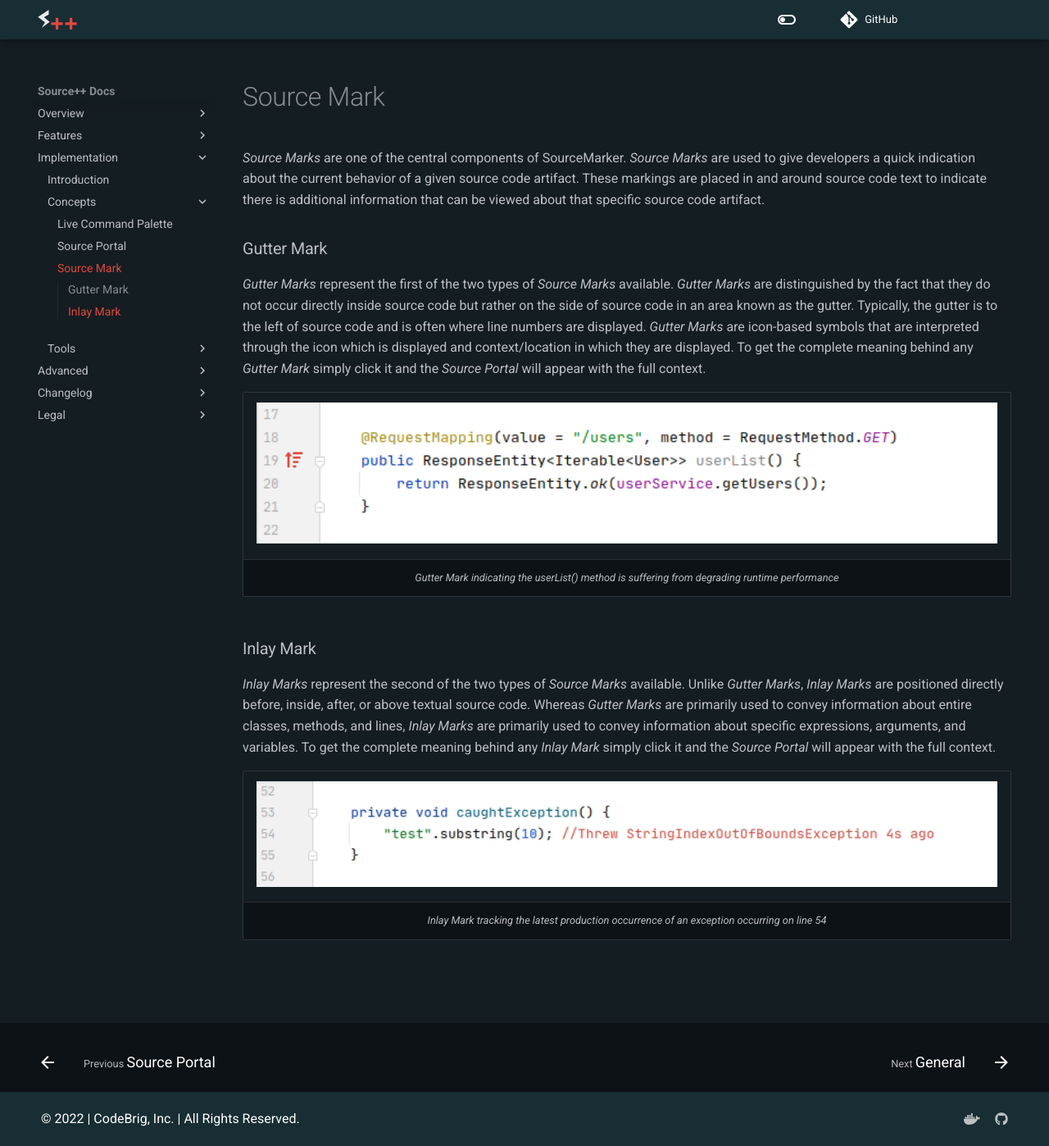
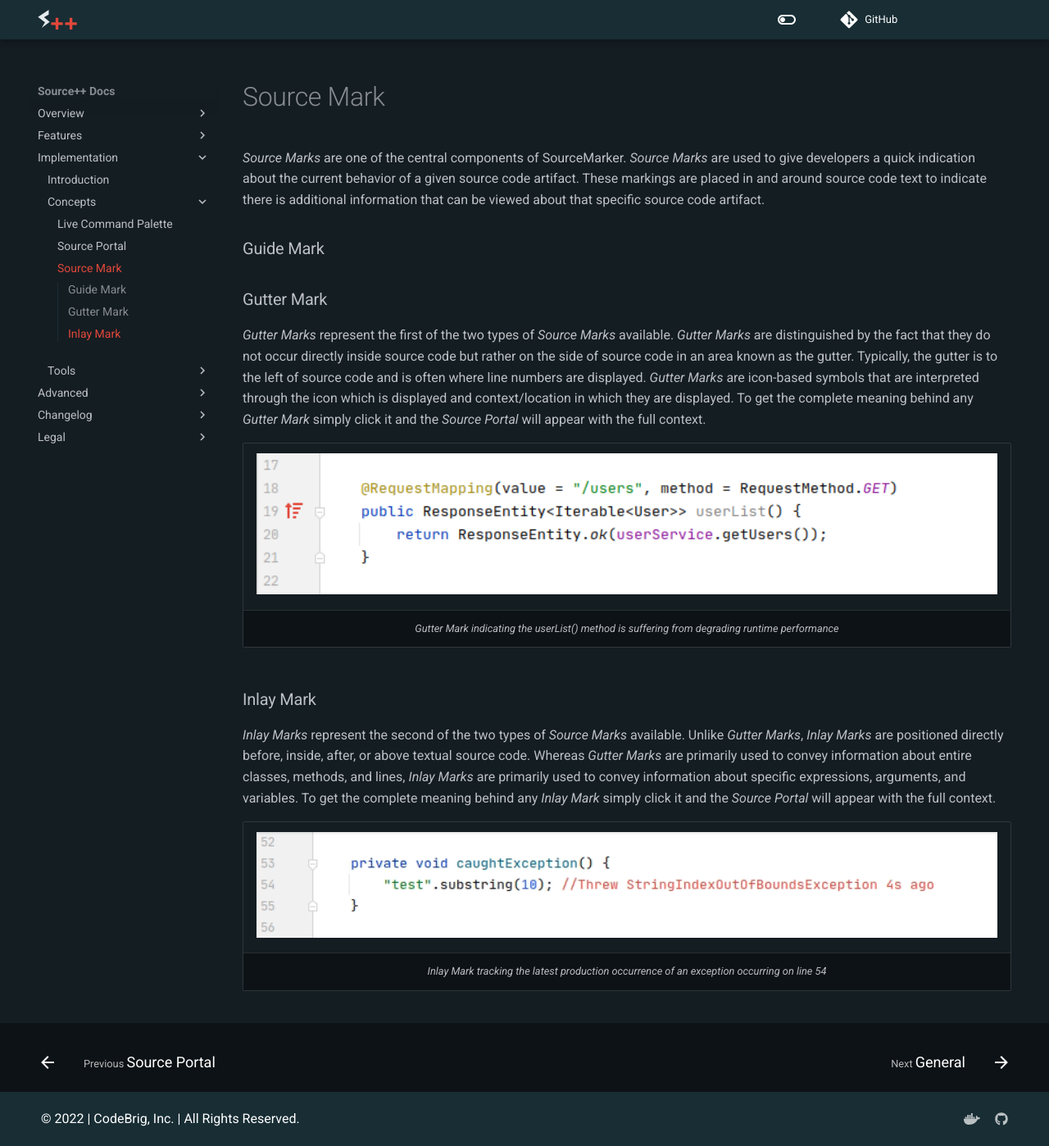
Before and after one commit to sourceplusplus/documentation, an MkDocs documentation site: the page built from docs/implementation/concepts/source-mark.md, in a window 1280 px wide and 1398 px high. Shown: the whole window at 82% size. Built offline with MkDocs 1.6.1 and Material for MkDocs 9.7.7, drawn with Linux system fonts in a browser that asks for light colours; comment, search, counter and statistics services are not loaded; the version menu is left out.

Commit message:
Update source-mark.md

```diff
--- a/docs/implementation/concepts/source-mark.md
+++ b/docs/implementation/concepts/source-mark.md
@@ -1,4 +1,6 @@
 *Source Marks* are one of the central components of SourceMarker. *Source Marks* are used to give developers a quick indication about the current behavior of a given source code artifact. These markings are placed in and around source code text to indicate there is additional information that can be viewed about that specific source code artifact.
+
+### Guide Mark
 
 ### Gutter Mark
 
```
